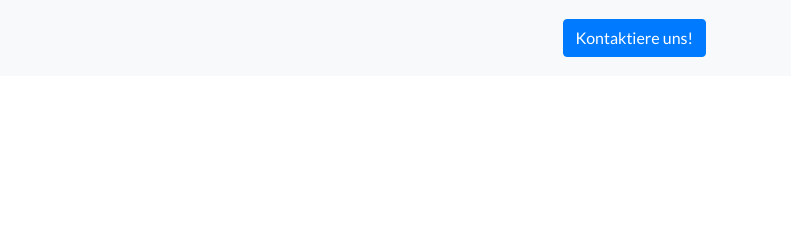
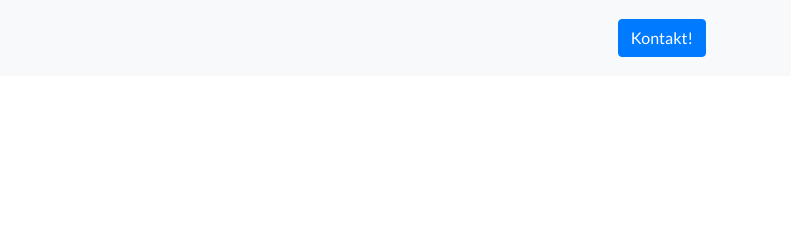
Before and after one commit to JustusFer/WebsiteSmartMait, a website: page datenschutz.html in a window 1280 px wide. Shown: the top 241 px of the page, 489-1280 px from the left. Drawn offline with Linux system fonts and the light colour scheme.

Commit message:
Update datenschutz.html
Kontaktiere uns -> Kontakt

```diff
--- a/datenschutz.html
+++ b/datenschutz.html
@@ -93,7 +93,7 @@
           ><img src="img/logo.svg" alt="Logo SmartMait" widht="208" height="50"
         /></a>
         <a class="btn btn-primary" href="mailto:info@smartmait.de"
-          >Kontaktiere uns!</a
+          >Kontakt!</a
         >
       </div>
     </nav>
```
